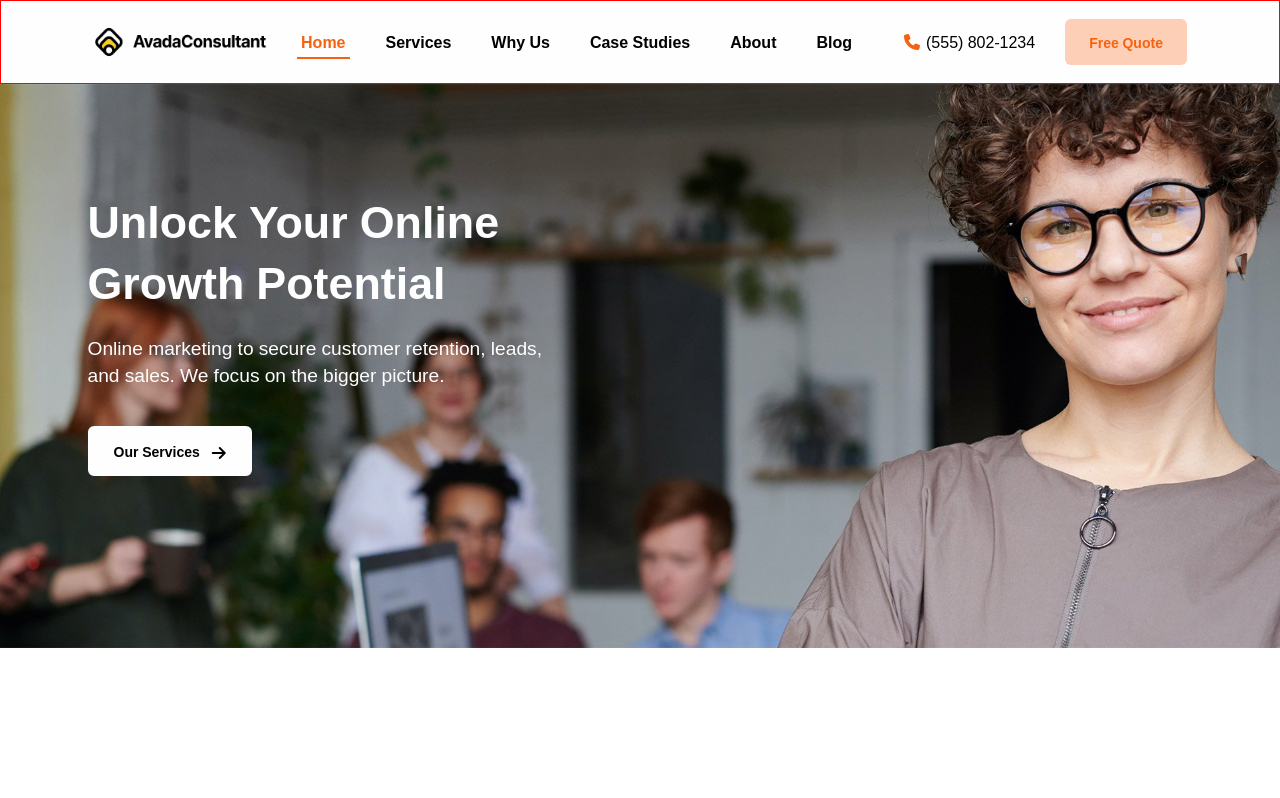
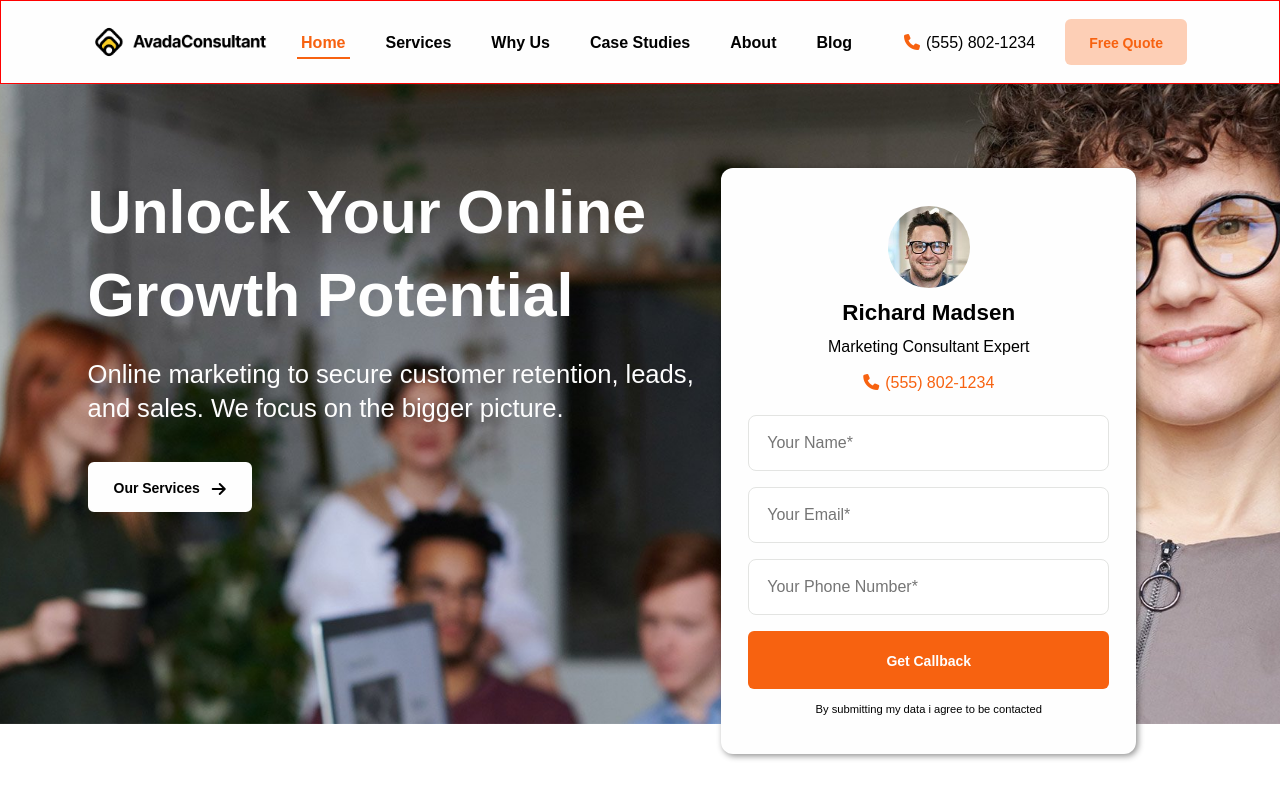
Before and after one commit to Alessandro-Sebastiano/proj-html-vuejs, a Vue app: page / in a window 1280 px wide. Built offline with nearby package versions, Linux system fonts and the light colour scheme.

Commit message:
card-form

```diff
--- /dev/null
+++ b/src/components/CardForm.vue
@@ -0,0 +1,124 @@
+<template>
+    <div class="card-box">
+        <div class="card-image">
+            <img src="/images/marketing-consultant-expert.jpg" alt="">
+        </div>
+        <div class="card-text">
+            <h3>Richard Madsen</h3>
+            <span>Marketing Consultant Expert</span>
+            <PhoneNumber />
+        </div>
+        <div class="form-section">
+            <form>
+                <input type="text" placeholder="Your Name*">
+                <input type="text" placeholder="Your Email*">
+                <input type="text" placeholder="Your Phone Number*">
+                <ButtonComponent btnText="Get Callback" />
+            </form>
+        </div>
+        <div class="term">
+            <span>By submitting my data i agree to be contacted</span>
+        </div>
+    </div>
+</template>
+
+<script>
+import PhoneNumber from './PhoneNumber.vue';
+import ButtonComponent from './ButtonComponent.vue';
+
+export default {
+    name: 'CardForm',
+
+    components: {
+        PhoneNumber,
+        ButtonComponent,
+    }
+}
+</script>
+
+<style lang="scss" scoped>
+@use '../assets/styles/partials/variables' as *;
+
+.card-box {
+    width: 415px;
+    padding: 38px 27px;
+    border-radius: 12px;
+    background-color: $ligth;
+    box-shadow: 2px 2px 6px 0px rgba(0, 0, 0, 0.44);
+
+
+    .card-image {
+        width: 82px;
+        height: 82px;
+        border-radius: 50%;
+        overflow: hidden;
+        margin: auto;
+
+        img {
+            width: 100%;
+            height: 100%;
+            display: block;
+        }
+    }
+
+
+
+    .card-text {
+        text-align: center;
+
+        h3 {
+            margin: 8px 0;
+            font-size: 1.4rem;
+            font-weight: 600;
+        }
+
+        span {
+            display: block;
+            margin-bottom: 8px;
+        }
+
+        .phone-box {
+            color: $orange;
+            justify-content: center;
+        }
+    }
+
+
+
+    .form-section {
+        width: 100%;
+
+
+        input {
+            display: block;
+            width: 100%;
+            padding: 18px;
+            border-radius: 8px;
+            margin: 16px 0;
+            border: 1px solid $grey;
+            font-size: 1rem;
+
+            &:focus {
+                outline: none;
+            }
+        }
+
+
+        .button {
+            display: block;
+            text-align: center;
+            padding: 18px 0;
+        }
+    }
+
+    .term {
+        span {
+            display: block;
+            font-size: 0.7rem;
+            margin-top: 12px;
+            text-align: center;
+        }
+    }
+
+}
+</style>
--- a/src/components/main-subComponent/HeroComponent.vue
+++ b/src/components/main-subComponent/HeroComponent.vue
@@ -8,7 +8,7 @@
                 <ButtonComponent btnText="Our Services" />
             </div>
             <div class="hero-form-section">
-
+                <CardForm />
             </div>
         </div>
     </div>
@@ -16,12 +16,14 @@
 
 <script>
 import ButtonComponent from '../ButtonComponent.vue';
+import CardForm from '../CardForm.vue';
 
 export default {
     name: 'HeroComponent',
 
     components: {
         ButtonComponent,
+        CardForm,
     }
 }
 </script>
@@ -32,11 +34,11 @@ export default {
 .hero {
     width: 100%;
     padding-top: 84px;
-    padding-bottom: 134px;
+    padding-bottom: 174px;
     background-image: url(/images/marketing-intro.jpg);
     background-size: cover;
     background-repeat: no-repeat;
-    background-position: center 0;
+    background-position: center center;
 
 
     .container {
@@ -47,18 +49,17 @@ export default {
 
 
         .hero-text-section {
-            width: 50%;
-            padding-right: 86px;
+            width: 55%;
             color: $ligth;
 
 
             h1 {
-                font-size: 2.8rem;
-                margin: 22px 0;
+                font-size: 3.8rem;
+                margin-bottom: 22px;
             }
 
             p {
-                font-size: 1.2rem;
+                font-size: 1.6rem;
             }
 
 
@@ -74,6 +75,19 @@ export default {
                 }
             }
         }
+
+
+        .hero-form-section {
+            position: relative;
+            padding-left: 26px;
+
+
+            .card-box {
+                position: absolute;
+            }
+        }
+
+
     }
 }
 </style>
```
